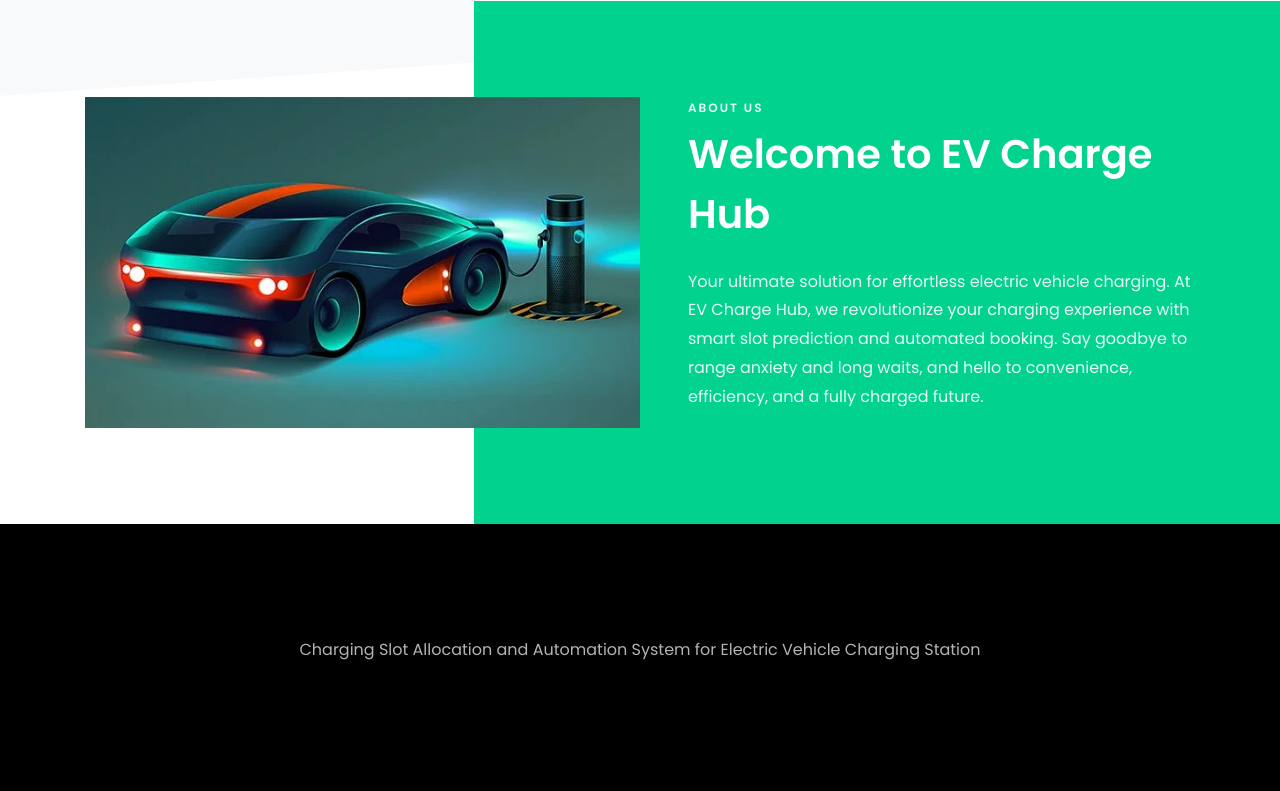
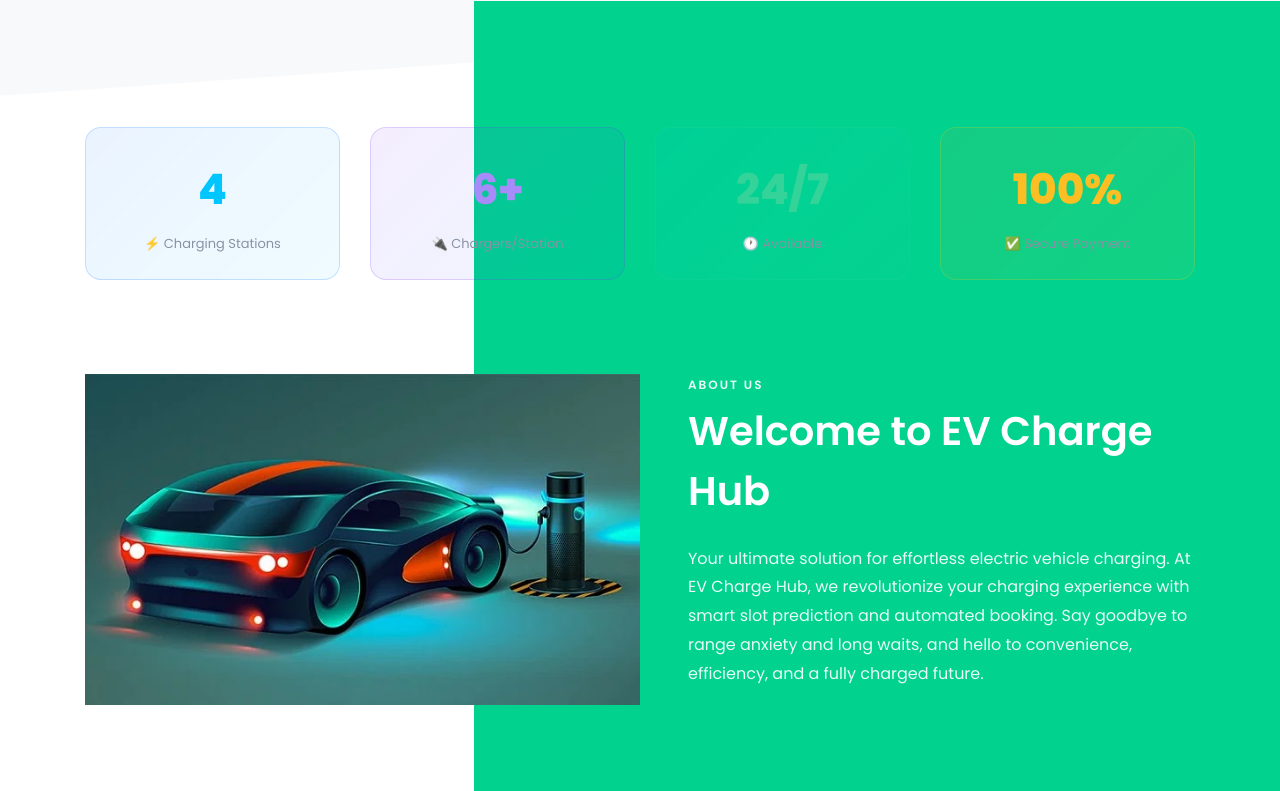
Before and after one commit to Naveen583/evslot_dj_pro, a Django app: page / in a window 1280 px wide. Shown: the part 849-1640 px from the top of the page. Before the commit the page ends 1509 px from the top, so only its background shows below. Run offline with Django 5.2, Linux system fonts and the light colour scheme; data comes from the database, SQL or seed files in the repository; some libraries are stand-ins or nearby versions; some web fonts are replaced.

Commit message:
premium dashboard stats + homepage counter animation

```diff
--- a/charging/views.py
+++ b/charging/views.py
@@ -124,10 +124,26 @@ def admin_dashboard(request):
     users = EVRegister.objects.all()
     bookings = EVBooking.objects.all()
 
+    # Stats for dashboard
+    total_stations = stations.count()
+    active_stations = stations.filter(is_active=True).count()
+    total_users = users.count()
+    total_bookings = bookings.count()
+    completed_bookings = bookings.filter(chargest=3).count()
+    paid_bookings = bookings.filter(payst__gt=0).count()
+    total_revenue = sum(b.amount for b in bookings.filter(payst__gt=0))
+
     return render(request, 'admin.html', {
         'stations': stations,
         'users': users,
         'bookings': bookings,
+        'total_stations': total_stations,
+        'active_stations': active_stations,
+        'total_users': total_users,
+        'total_bookings': total_bookings,
+        'completed_bookings': completed_bookings,
+        'paid_bookings': paid_bookings,
+        'total_revenue': total_revenue,
     })
 
 
--- a/templates/index.html
+++ b/templates/index.html
@@ -229,6 +229,35 @@
 
     <section class="ftco-section ftco-about">
 			<div class="container">
+
+        <!-- Stats Counter Section -->
+        <div class="row text-center mb-5" style="padding:30px 0;">
+          <div class="col-md-3 col-6 mb-3">
+            <div style="background:linear-gradient(135deg,#0072ff15,#00c6ff10);border:1px solid #0072ff30;border-radius:16px;padding:24px;">
+              <div class="counter" data-target="{{ stations.count }}" style="font-size:42px;font-weight:800;color:#00c6ff;">0</div>
+              <p style="color:#8892a4;margin:4px 0 0;font-size:13px;">⚡ Charging Stations</p>
+            </div>
+          </div>
+          <div class="col-md-3 col-6 mb-3">
+            <div style="background:linear-gradient(135deg,#7b2ff715,#0072ff10);border:1px solid #7b2ff730;border-radius:16px;padding:24px;">
+              <div style="font-size:42px;font-weight:800;color:#a78bfa;">6+</div>
+              <p style="color:#8892a4;margin:4px 0 0;font-size:13px;">🔌 Chargers/Station</p>
+            </div>
+          </div>
+          <div class="col-md-3 col-6 mb-3">
+            <div style="background:linear-gradient(135deg,#00c6ff15,#34d39910);border:1px solid #34d39930;border-radius:16px;padding:24px;">
+              <div style="font-size:42px;font-weight:800;color:#34d399;">24/7</div>
+              <p style="color:#8892a4;margin:4px 0 0;font-size:13px;">🕐 Available</p>
+            </div>
+          </div>
+          <div class="col-md-3 col-6 mb-3">
+            <div style="background:linear-gradient(135deg,#f7971e15,#ffd20010);border:1px solid #ffd20030;border-radius:16px;padding:24px;">
+              <div style="font-size:42px;font-weight:800;color:#fbbf24;">100%</div>
+              <p style="color:#8892a4;margin:4px 0 0;font-size:13px;">✅ Secure Payment</p>
+            </div>
+          </div>
+        </div>
+
 				<div class="row no-gutters">
 					<div class="col-md-6 p-md-5 img img-2 d-flex justify-content-center align-items-center" style="background-image: url({% static 'images/ev1.jpg' %});">
 					</div>
@@ -283,6 +312,12 @@
 
 <script>
 $(document).ready(function() {
+    // Animate counters
+    $('.counter').each(function() {
+        var $this = $(this), target = parseInt($this.data('target'));
+        $({count:0}).animate({count:target},{duration:2000,step:function(){$this.text(Math.ceil(this.count));}});
+    });
+
     {% if messages %}
         {% for message in messages %}
             showNotification("{{ message|escapejs }}", "{{ message.tags }}");
```
Also changed, not shown: templates/admin.html (+35 -0 lines).
